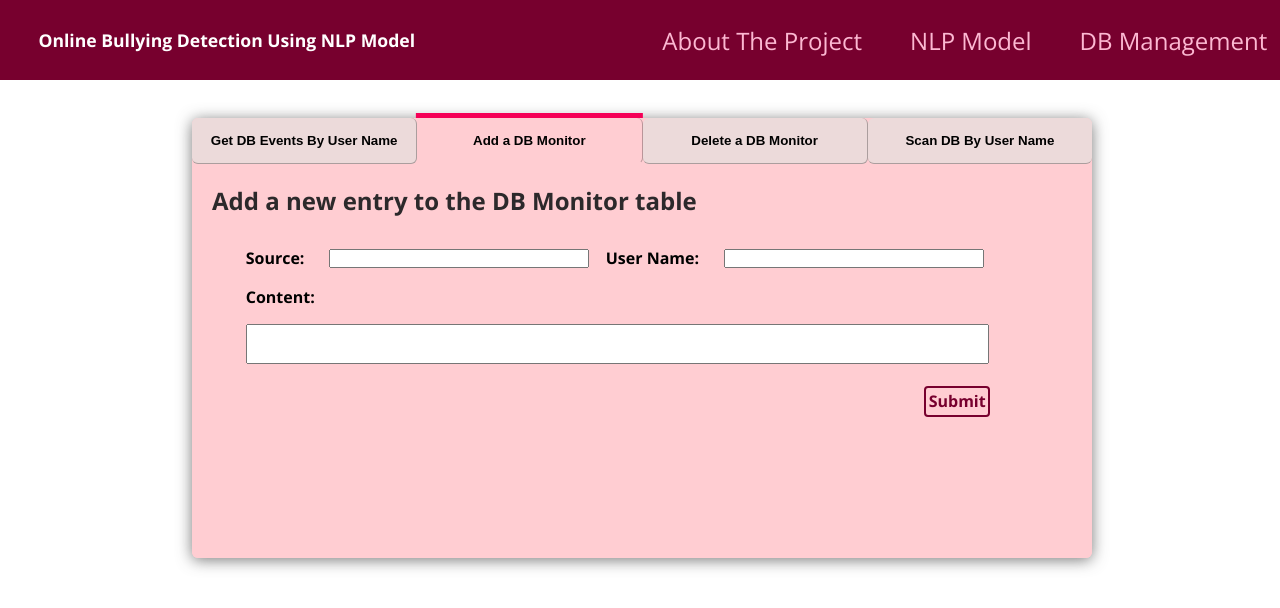
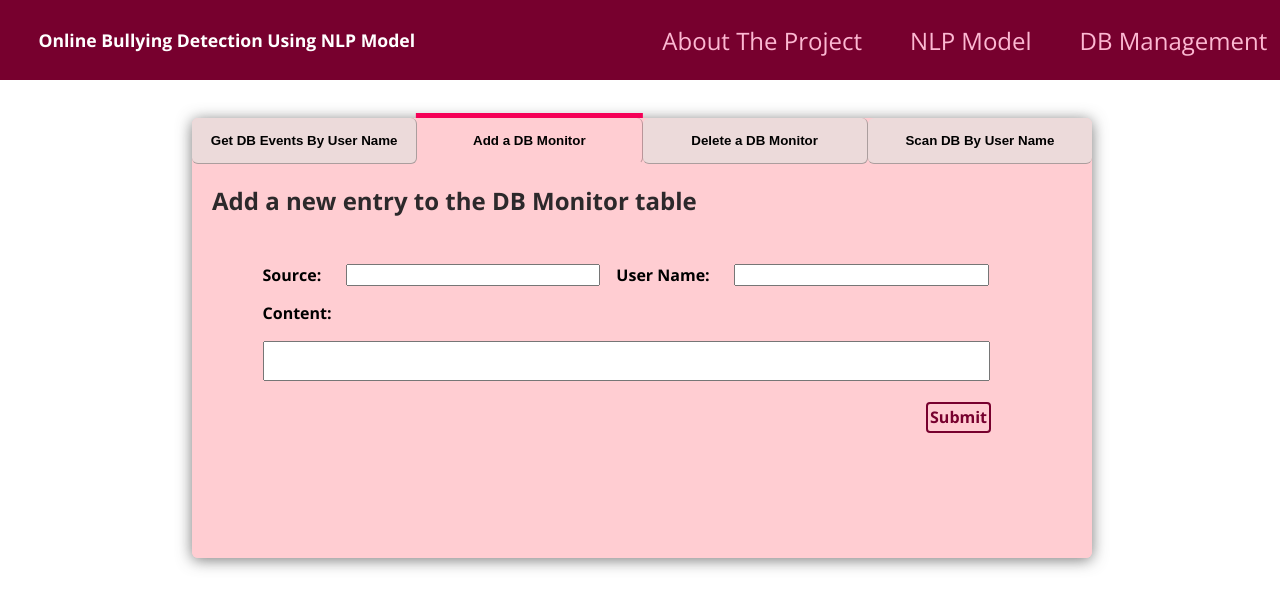
Before and after one commit to GalSarid21/CyberBullyingSystem, a React (Create React App) app in the folder web-app/: page /db-management in a window 1280 px wide. Both pictures are taken after typing "Sample" into the empty fields and a click on the button "Add a DB Monitor". Shown: the top 608 px of the page. Built offline with nearby package versions, Linux system fonts and the light colour scheme.

Commit message:
finish dev of hat monitor table, add, delete

```diff
--- a/web-app/src/components/CollapsibleInputContent.js
+++ b/web-app/src/components/CollapsibleInputContent.js
@@ -11,8 +11,8 @@ function CollapsibleInputContent() {
     const [showResultsDiv, setshowResultsDiv] = useState(false);
     const [err, setErr] = useState('');
 
-    const handleKeypress = e => {
-      if (e.keyCode === 13) { //enter
+    const handleKeypress = (event) => {
+      if (event.keyCode === 13) { //enter
         handleClick();
       }
     }
--- /dev/null
+++ b/web-app/src/components/layouts/NewDbMonitorForm.css
@@ -0,0 +1,75 @@
+ .input {
+    display: flex;
+    align-items: center;
+    font-family: 'Open Sans',Sans-serif;
+  }
+
+  .input-text {
+    width: 40%;
+    margin-top: 2%;
+    margin-left: 2%;
+    font-family: 'Open Sans',Sans-serif;
+  }
+
+  .input-text-short {
+    width: 31.5%;
+    margin-top: 2%;
+    margin-left: 2%;
+    font-family: 'Open Sans',Sans-serif;
+  }
+
+  .text-area {
+    margin-top: 2%;
+    margin-left: 2%;
+    width: 90%;
+    height: 40px;
+    resize: none;
+    font-family: 'Open Sans',Sans-serif;
+  }
+
+  .form {
+    padding: 2% 2% 2% 2%;
+    margin-top: 2%;
+    margin-left: 2%;
+  }
+
+  .form-btn {
+    margin-right: 8%;
+  }
+
+  .actions {
+    margin-top: 2%;
+    text-align: right;
+    padding-left: 2%;
+  }
+
+  .actions button {
+    font: inherit;
+    cursor: pointer;
+    background-color: #ffcdd2;
+    color: #77002e;
+    padding: 0.15rem 0.15rem;
+    border: 2px solid #77002e;
+    border-radius: 4px;
+    font-weight: bold;
+  }
+
+  .actions button:hover,
+  .actions button:active {
+    background-color: #a50e48;
+    border-color: #a50e48;
+    color: white;
+  }
+
+  .content-hide {
+    max-height: 0;
+    overflow: hidden;
+    transition: all 0.5s cubic-bezier(0,1,0,1);
+ }
+
+ .content-show {
+    height: auto;
+    max-height: 9999;
+    transition: all 0.5s cubic-bezier(0,1,0,1);
+    margin-left: 2%;
+ }
--- /dev/null
+++ b/web-app/src/components/layouts/NewDbMonitorForm.js
@@ -0,0 +1,113 @@
+import { useRef, useState } from 'react';
+import LoadingSpinner from '../LoadingSpinner';
+import Prediction from '../Prediction';
+import './NewDbMonitorForm.css';
+
+function NewDbMonitorForm() {
+
+    const sourceInputRef = useRef();
+    const userNameInputRef = useRef();
+    const contentInputRef = useRef();
+
+    const [showResultsDiv, setshowResultsDiv] = useState(false);
+    const [isLoading, setIsLoading] = useState(false);
+    const [data, setData] = useState([]);
+    const [err, setErr] = useState('');
+
+    const handleSubmission = async (event) => {
+        event.preventDefault();
+        setErr('');
+        setIsLoading(true);
+
+        const sourceInput = sourceInputRef.current.value;
+        const userNameInput = userNameInputRef.current.value;
+        const contentInput = contentInputRef.current.value;
+
+        try {
+            const url = 'http://localhost:5000/api/user-input/detect-bullying?text='
+            const queryString = contentInput.startsWith('#') ? contentInput.slice(1) : contentInput;
+            const response = await fetch(url.concat('', queryString), {
+              method: 'GET',
+              headers: {
+                Accept: 'application/json',
+              },
+            });
+
+            if (!response.ok) {
+              throw new Error(`Error! status: ${response.status}`);
+            }
+            const result = await response.json();
+            setData(result);
+          }
+          catch (err) {
+            setErr(err.message);
+            setData([]);
+          }
+          finally {
+            setIsLoading(false);
+            setshowResultsDiv(true);
+          }
+
+          const newPostData = {
+            'source': sourceInput,
+            'userName': userNameInput,
+            'content': contentInput,
+            'toxic': data.toxic ? 1 : 0,
+            'severeToxic': data.severeToxic ? 1 : 0,
+            'obscene': data.obscene ? 1 : 0,
+            'threat': data.threat ? 1 : 0,
+            'insult': data.insult ? 1 : 0,
+            'identityHate': data.identityHate ? 1 : 0
+          }
+
+        try {
+            const url = 'http://localhost:5000/api/hate-monitors/add'
+            const response = await fetch(url, {
+                method: 'POST',
+                body: JSON.stringify(newPostData),
+                headers: {
+                    Accept: 'application/json',
+                },
+            });
+
+            if (!response.ok) {
+                throw new Error(`Error! status: ${response.status}`);
+            }
+        }
+        catch (err) {
+            setErr(err.message);
+        }
+      };
+
+    return(
+        <form className='form' onSubmit={handleSubmission}>
+        <div className='input'>
+            <h4 htmlFor='source' className='h4'>Source:</h4>
+            <input type='text' required id='source' className='input-text-short' ref={sourceInputRef}></input>
+            <h4 htmlFor='user-name' className='h4'>User Name:</h4>
+            <input type='text' required id='user-name' className='input-text-short' ref={userNameInputRef}></input>
+        </div>
+        <div>
+          <h4 htmlFor='content' className='h4'>Content:</h4>
+          <textarea id='content' className='text-area' ref={contentInputRef}></textarea>
+        </div>
+          <div className='actions'>
+            <button className='form-btn'>Submit</button>
+        </div>
+        <div>
+            {err && <h3>{err}</h3>}
+            {isLoading && <LoadingSpinner />}
+        </div>
+        <div className={showResultsDiv ? 'content-show' : 'content-hide'}>
+                <h3>Entry was added successfully with the following predictions:</h3>
+                {data.map(labels => {
+                    return <div>
+                      <Prediction labels={labels}/>
+                    </div>;
+                })}
+        </div>
+      </form>
+    );
+}
+
+export default NewDbMonitorForm;
--- a/web-app/src/components/layouts/Tabs.css
+++ b/web-app/src/components/layouts/Tabs.css
@@ -1,3 +1,4 @@
+@import url('https://fonts.googleapis.com/css?family=Montserrat|Open+Sans|Roboto');
 *, ::before, ::after {
   box-sizing: border-box;
   margin: 0;
@@ -109,18 +110,21 @@ button:hover {
 .input {
   display: flex;
   align-items: center;
+  font-family: 'Open Sans',Sans-serif;
 }
 
 .input-text {
   width: 40%;
   margin-top: 2%;
   margin-left: 2%;
+  font-family: 'Open Sans',Sans-serif;
 }
 
 .input-text-short {
   width: 31.5%;
   margin-top: 2%;
   margin-left: 2%;
+  font-family: 'Open Sans',Sans-serif;
 }
 
 .text-area {
@@ -129,6 +133,7 @@ button:hover {
   width: 90%;
   height: 40px;
   resize: none;
+  font-family: 'Open Sans',Sans-serif;
 }
 
 .form {
@@ -176,3 +181,10 @@ button:hover {
   overflow: hidden;
   transition: all 0.5s cubic-bezier(0,1,0,1);
 }
+
+.giphy {
+  width:100%;
+  height:0;
+  padding-bottom:100%;
+  position:relative;
+}
--- a/web-app/src/components/layouts/Tabs.js
+++ b/web-app/src/components/layouts/Tabs.js
@@ -1,5 +1,6 @@
 import { useState } from 'react';
 import LoadingSpinner from '../LoadingSpinner';
+import NewDbMonitorForm from './NewDbMonitorForm';
 import DbTable from './DbTable';
 import './Tabs.css';
 
@@ -7,13 +8,21 @@ function Tabs() {
   const [err, setErr] = useState('');
   const [posts, setPosts] = useState([]);
   const [message, setMessage] = useState('');
+  const [deleteId, setDeleteId] = useState('');
   const [isLoading, setIsLoading] = useState(false);
   const [showTable, setShowTable] = useState(false);
+  const [showDeleteMsg, setshowDeleteMsg] = useState(false);
   const [toggleState, setToggleState] = useState(1);
 
-  const handleKeypress = e => {
-    if (e.keyCode === 13) { //enter
+  const handleKeypress = (event) => {
+    if (event.keyCode === 13) { //enter
       handleClick();
+    }
+  }
+
+  const handleDeleteKeypress = (event) => {
+    if (event.keyCode === 13) { //enter
+      handleDelete();
     }
   }
 
@@ -21,12 +30,12 @@ function Tabs() {
     setMessage(event.target.value);
   };
 
+  const handleDeleteChange = (event) => {
+    setDeleteId(event.target.value);
+  };
+
   const toggleTab = (index) => {
         setToggleState(index);
-  };
-
-  const handleSubmission = (event) => {
-    event.preventDefault();
   };
 
   const handleClick = async () => {
@@ -60,6 +69,35 @@ function Tabs() {
     catch (err) {
       setErr(err.message);
       setPosts([]);
+    }
+
+    finally {
+      setIsLoading(false);
+    }
+  }
+
+  const handleDelete = async () => {
+    setErr('');
+    setIsLoading(true);
+    setshowDeleteMsg(false);
+
+    try {
+      const url = 'http://localhost:5000/api/hate-monitors/delete?id='
+      const response = await fetch(url.concat('', deleteId), {
+        method: 'GET',
+        headers: {
+          Accept: 'application/json',
+        },
+      });
+
+      if (!response.status === 204) {
+        throw new Error(`Error! status: ${response.status}`);
+      }
+      setshowDeleteMsg(true);
+    }
+
+    catch (err) {
+      setErr(err.message);
     }
 
     finally {
@@ -132,29 +170,35 @@ function Tabs() {
         >
           <div>
             <h2>Add a new entry to the DB Monitor table</h2>
-            <form className='form' onSubmit={handleSubmission}>
-              <div className='input'>
-                  <h4 htmlFor='title' className='h4'>Source:</h4>
-                  <input type='text' required id='title' className='input-text-short'></input>
-                  <h4 htmlFor='user-name' className='h4'>User Name:</h4>
-                  <input type='text' required id='user-name' className='input-text-short'></input>
-              </div>
-              <div>
-                <h4 htmlFor='content' className='h4'>Content:</h4>
-                <textarea id='content' className='text-area'></textarea>
-              </div>
-                <div className='actions'>
-                  <button className='form-btn'>Submit</button>
-              </div>
-            </form>
+            <NewDbMonitorForm />
           </div>
         </div>
 
         <div
           className={toggleState === 3 ? "content  active-content" : "content"}
         >
-            <h2>Delete an entry from the DB Monitor table</h2>
-            <p>Here the form is going to be</p>
+            <div className='input'>
+                <h4>Please enter hate monitor id to delete:</h4>
+                <input
+                    className='input-text'
+                    type='text'
+                    id='delete'
+                    name='delete'
+                    onChange={handleDeleteChange}
+                    value={deleteId}
+                    onKeyDown={handleDeleteKeypress}
+                />
+                <div className='actions'>
+                    <button onClick={handleDelete}>Delete</button>
+                </div>
+            </div>
+            <div>
+                {err && <h3>{err}</h3>}
+                {isLoading && <LoadingSpinner />}
+            </div>
+            <div className={showDeleteMsg && !isLoading ? 'active-content' : 'content'}>
+              <h3>Event was deleted successfully!</h3>
+            </div>
         </div>
 
         <div
```
Also changed, not shown: 2 other files (tests, documents, lock files or other folders).
